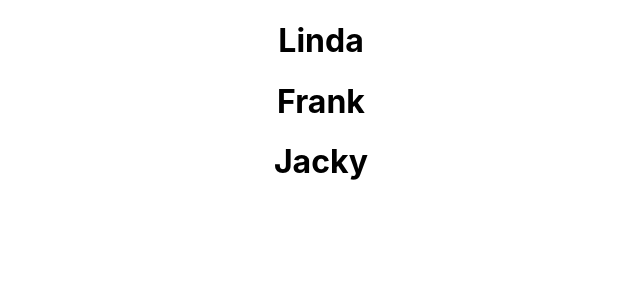
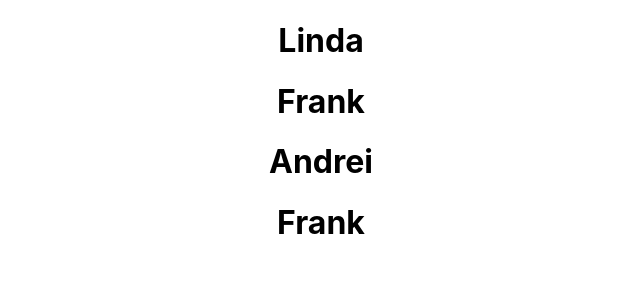
Before and after one commit to femas1/monsters-rolodex, a React (Create React App) app: page / in a window 1280 px wide. Shown: the top 300 px of the page, without its empty margins (319-959 px from the left). Built offline with nearby package versions, Linux system fonts and the light colour scheme.

Commit message:
add keys for mapping

```diff
--- a/src/App.js
+++ b/src/App.js
@@ -10,16 +10,22 @@ class App extends Component {
   this.state = {
     monsters: [
       {
-        name: 'Linda'
+        name: 'Linda',
+        id: '12386e21'
       },
       {
-        name: 'Frank'
+        name: 'Frank',
+        id: '12386d21'
       },
       {
-        name: 'Jacky'
+        name: 'Andrei',
+        id: '12386e22'
+      },
+      {
+        name: 'Frank',
+        id: '12386e33'
       }
     ]
-
   }
  }
 
@@ -27,7 +33,7 @@ class App extends Component {
     return (
       <div className="App">
         {this.state.monsters.map((monster) => {
-          return <h1>{monster.name}</h1>
+          return <h1 key={monster.id}>{monster.name}</h1>
         })}
       </div>
     );
```
